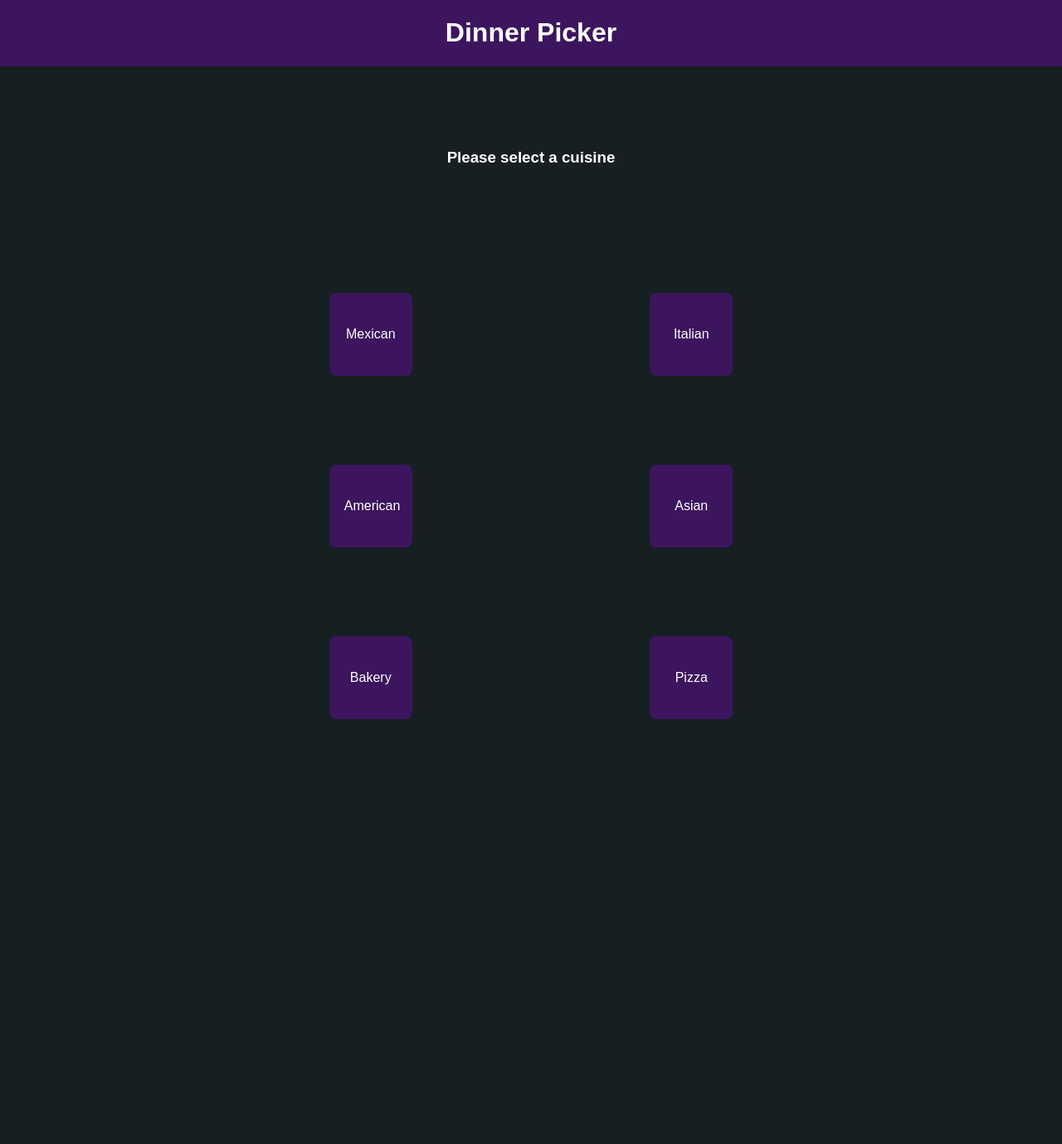
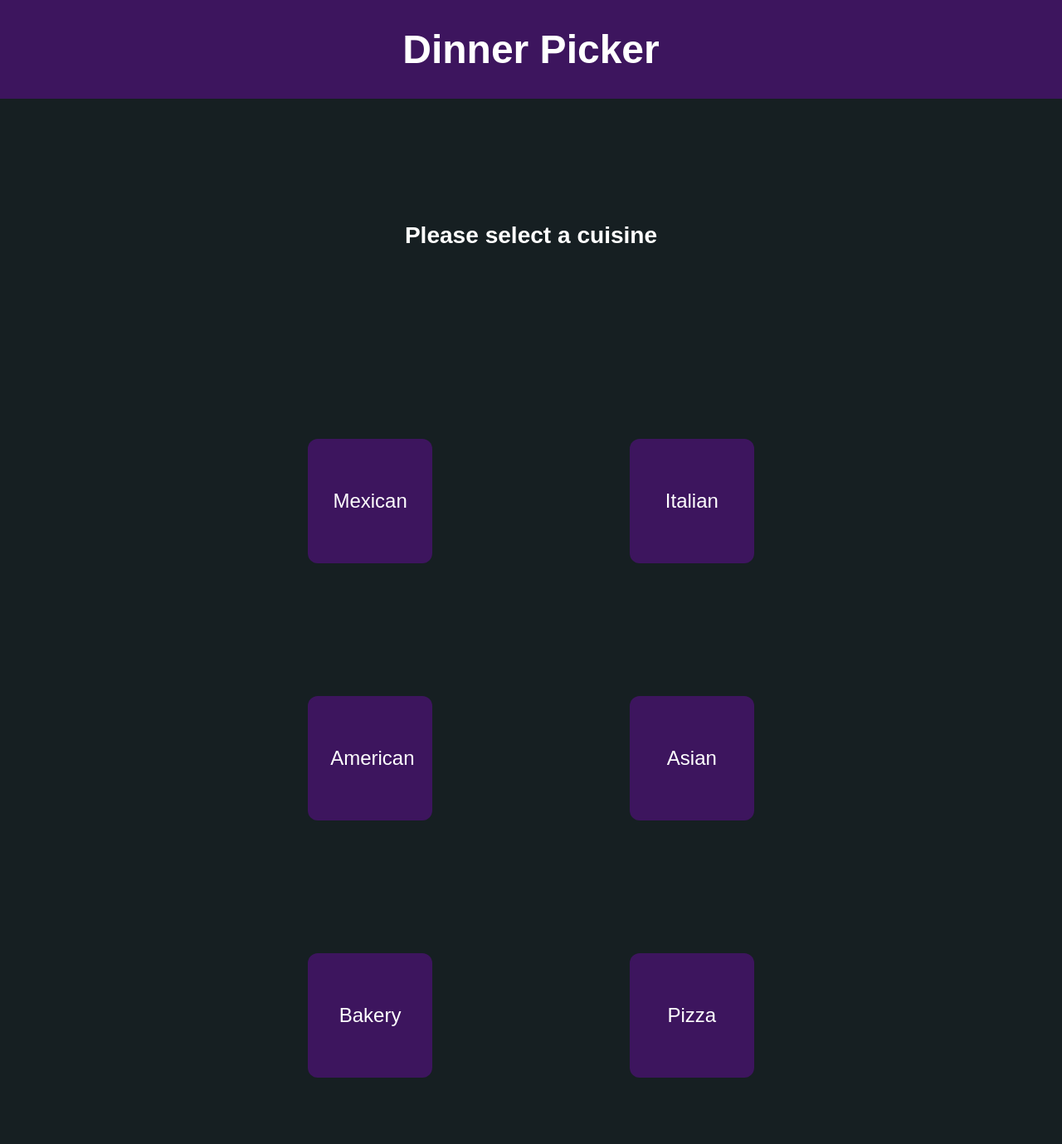
Before and after one commit to BuccoBruce/dinner-finder, a Flask app: page / in a window 1280 px wide. Shown: the whole page at 83% size. Before the commit the page ends 867 px from the top, so only its background shows below. Run offline with Flask 3, Linux system fonts and the light colour scheme.

Commit message:
Added zoom factor

```diff
--- a/static/style.css
+++ b/static/style.css
@@ -6,6 +6,7 @@
 body {
     background-color: #161f22;
     margin: 0px;
+    zoom: 1.5;
 }
 
 .flexbox-container {
```
